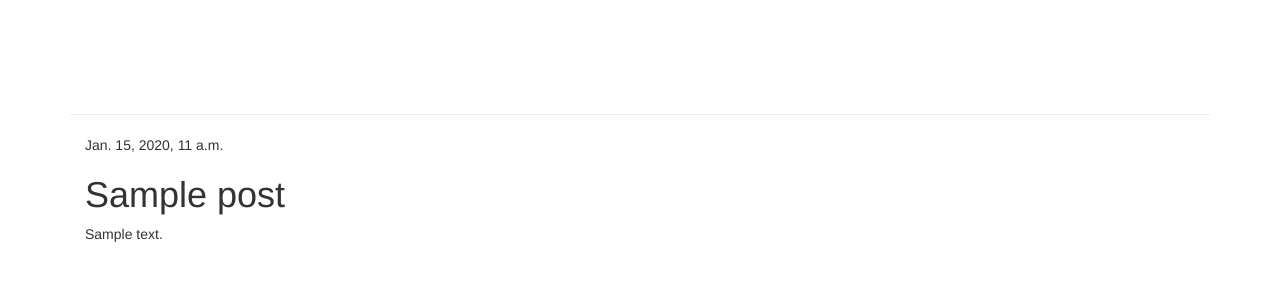
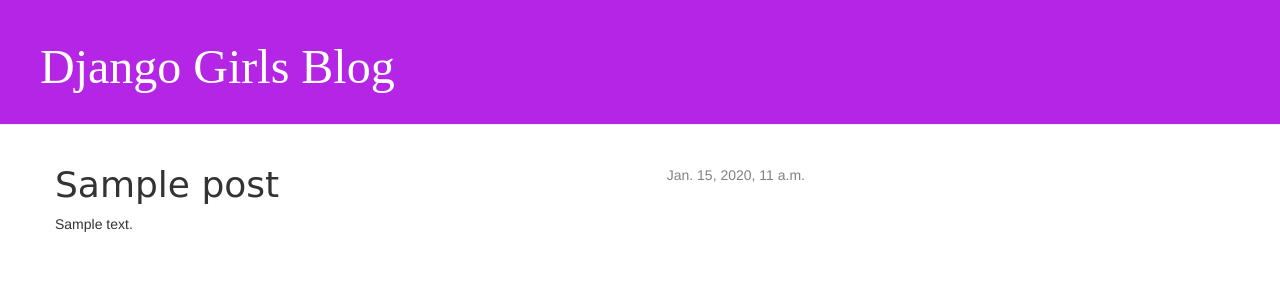
Before and after one commit to pilarhan/Djangogirlsnauka, a Django app: page /post/1/ in a window 1280 px wide. Shown: the top 303 px of the page. Run offline with Django 3.2, Linux system fonts and the light colour scheme; tables that the repository leaves empty hold one stand-in row (values such as "Sample post"); some libraries are stand-ins or nearby versions.

Commit message:
Dodano style, oraz widok i szablon dla pojedynczego wpisu na stronie.

```diff
--- a/blog/templates/blog/base.html
+++ b/blog/templates/blog/base.html
@@ -2,18 +2,17 @@
 {% load staticfiles %}
 <html>
     <head>
-        <title>Djangogirlsnauka</title>
+        <title>Django Girls blog</title>
         <link rel="stylesheet" href="//maxcdn.bootstrapcdn.com/bootstrap/3.2.0/css/bootstrap.min.css">
         <link rel="stylesheet" href="//maxcdn.bootstrapcdn.com/bootstrap/3.2.0/css/bootstrap-theme.min.css">
+        <link href='//fonts.googleapis.com/css?family=Lobster&subset=latin,latin-ext' rel='stylesheet' type='text/css'>
         <link rel="stylesheet" href="{% static 'css/blog.css' %}">
-        <link href="//fonts.googleapis.com/css?family=Indie+Flower" rel="stylesheet" type="text/css">
     </head>
     <body>
-        <div class="container">
-        <div class="page-header">
+       <div class="page-header">
         <h1><a href="/">Django Girls Blog</a></h1>
-        </div>
-            <div class="content container">
+    </div>
+    <div class="content container">
         <div class="row">
             <div class="col-md-8">
             {% block content %}
--- a/blog/templates/blog/post_list.html
+++ b/blog/templates/blog/post_list.html
@@ -1,4 +1,5 @@
 {% extends 'blog/base.html' %}
+
 {% block content %}
     {% for post in posts %}
         <div class="post">
--- a/static/css/blog.css
+++ b/static/css/blog.css
@@ -1,11 +1,52 @@
 h1 a {color: #fff;
 font-family: 'Indie Flower';
 }
-h3 a {color: #fff;
+h3 a {color: #B525E6;
 font-family: 'Indie Flower';
 }
 .page-header {
-    background-color: #fff;
+    background-color: #B525E6;
     margin-top: 0;
     padding: 20px 20px 20px 40px;
 }
+.page-header h1, .page-header h1 a, .page-header h1 a:visited, .page-header h1 a:active {
+    color: #ffffff;
+    font-size: 36pt;
+    text-decoration: none;
+}
+
+.content {
+    margin-left: 40px;
+}
+
+h1, h2, h3, h4 {
+    font-family: 'Indie Flower', cursive;
+}
+
+.date {
+    float: right;
+    color: #828282;
+}
+
+.save {
+    float: right;
+}
+
+.post-form textarea, .post-form input {
+    width: 100%;
+}
+
+.top-menu, .top-menu:hover, .top-menu:visited {
+    color: #ffffff;
+    float: right;
+    font-size: 26pt;
+    margin-right: 20px;
+}
+
+.post {
+    margin-bottom: 70px;
+}
+
+.post h1 a, .post h1 a:visited {
+    color: #000000;
+}
```
Lines whose indentation alone changed are shown as unchanged.
